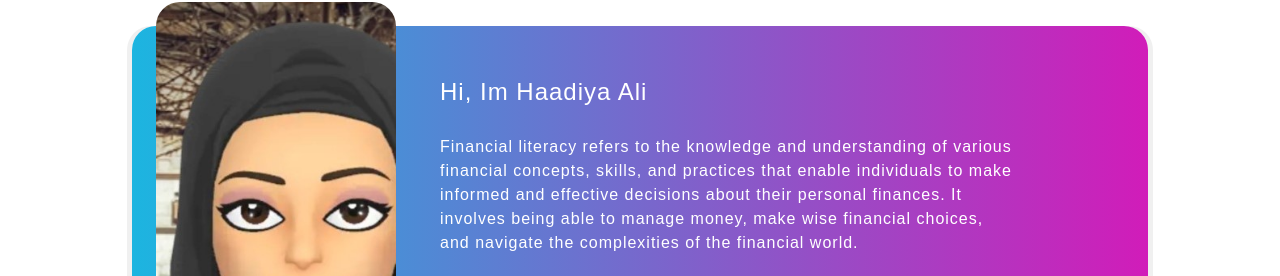
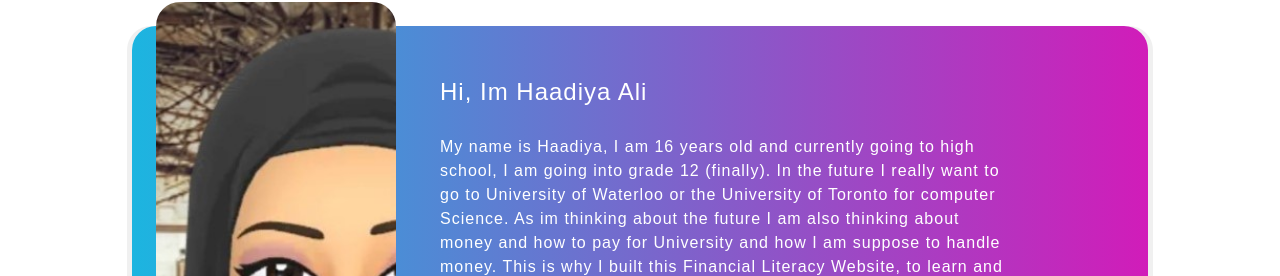
Before and after one commit to HadiaAli/HTML, a plain HTML site: page developers.html in a window 1280 px wide. Shown: the part 918-1194 px from the top of the page. Drawn offline with nearby package versions, Linux system fonts and the light colour scheme.

Commit message:
about-me-update

```diff
--- a/developers.html
+++ b/developers.html
@@ -46,10 +46,12 @@
         <section class="card">
           <div class="text-content">
             <h3>Hi, Im Haadiya Ali</h3>
-            <p>Financial literacy refers to the knowledge and understanding of various financial concepts, skills,
-                and practices that enable individuals to make informed and effective decisions about their
-                personal finances. It involves being able to manage money, make wise financial choices,
-                and navigate the complexities of the financial world.</p>
+            <p>My name is Haadiya, I am 16 years old and currently going to high school, I am going into grade 12 (finally).
+                In the future I really want to go to University of Waterloo or the University of Toronto for computer Science.
+                As im thinking about the future I am also thinking about money and how to pay for University and how I am suppose to handle money.
+                This is why I built this Financial Literacy Website, to learn and also help others learn, becuase money is a big part of our lives and being aware of how to handle it is very important. I am very open to feedback on how I can imporve the website.
+                You can contact me through the links bellow.
+            </p>
 
                   <div class="card3">
                     <a href="https://www.instagram.com/_hadia_a_/?next=%2F" class="socialContainer containerOne" target="_blank">
```
